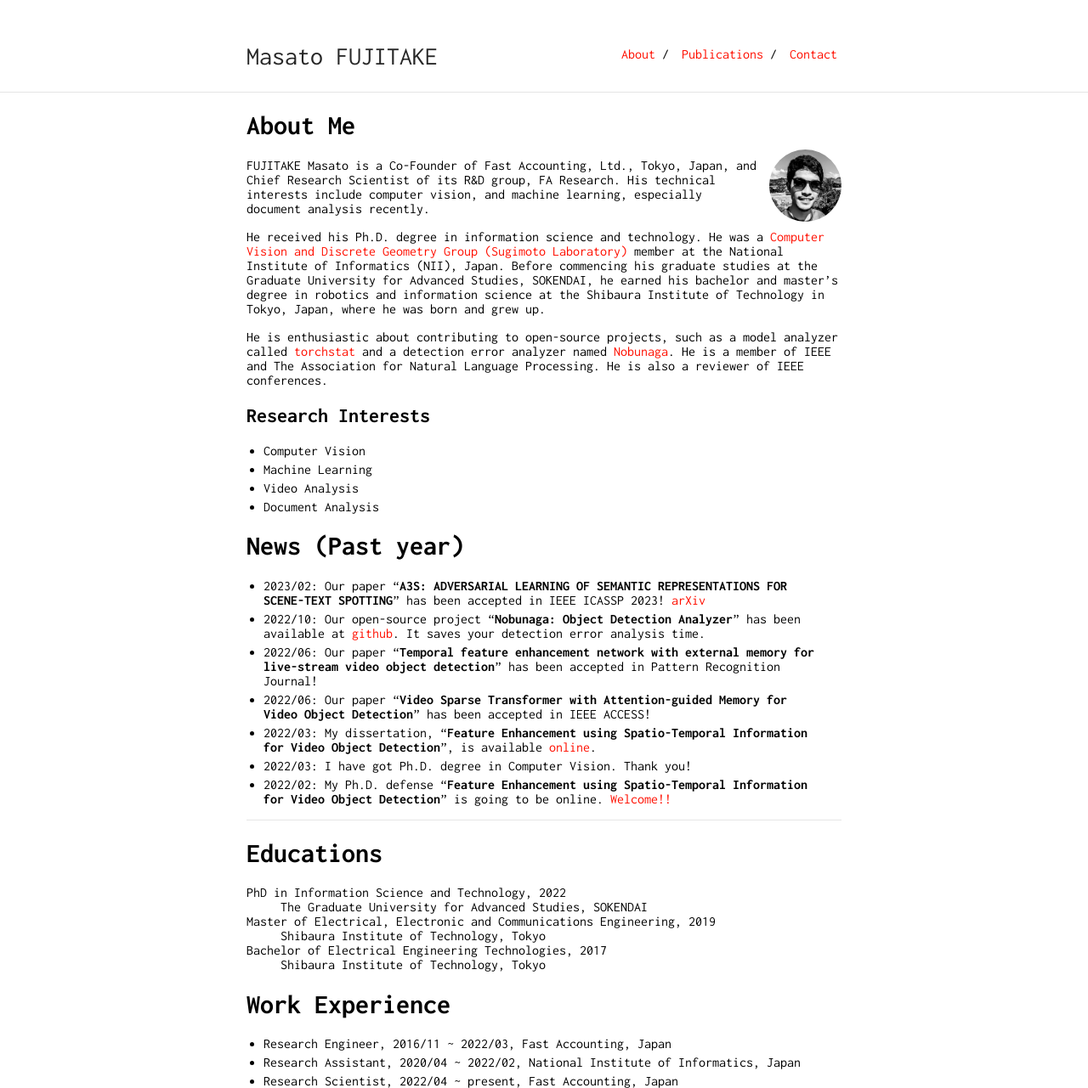
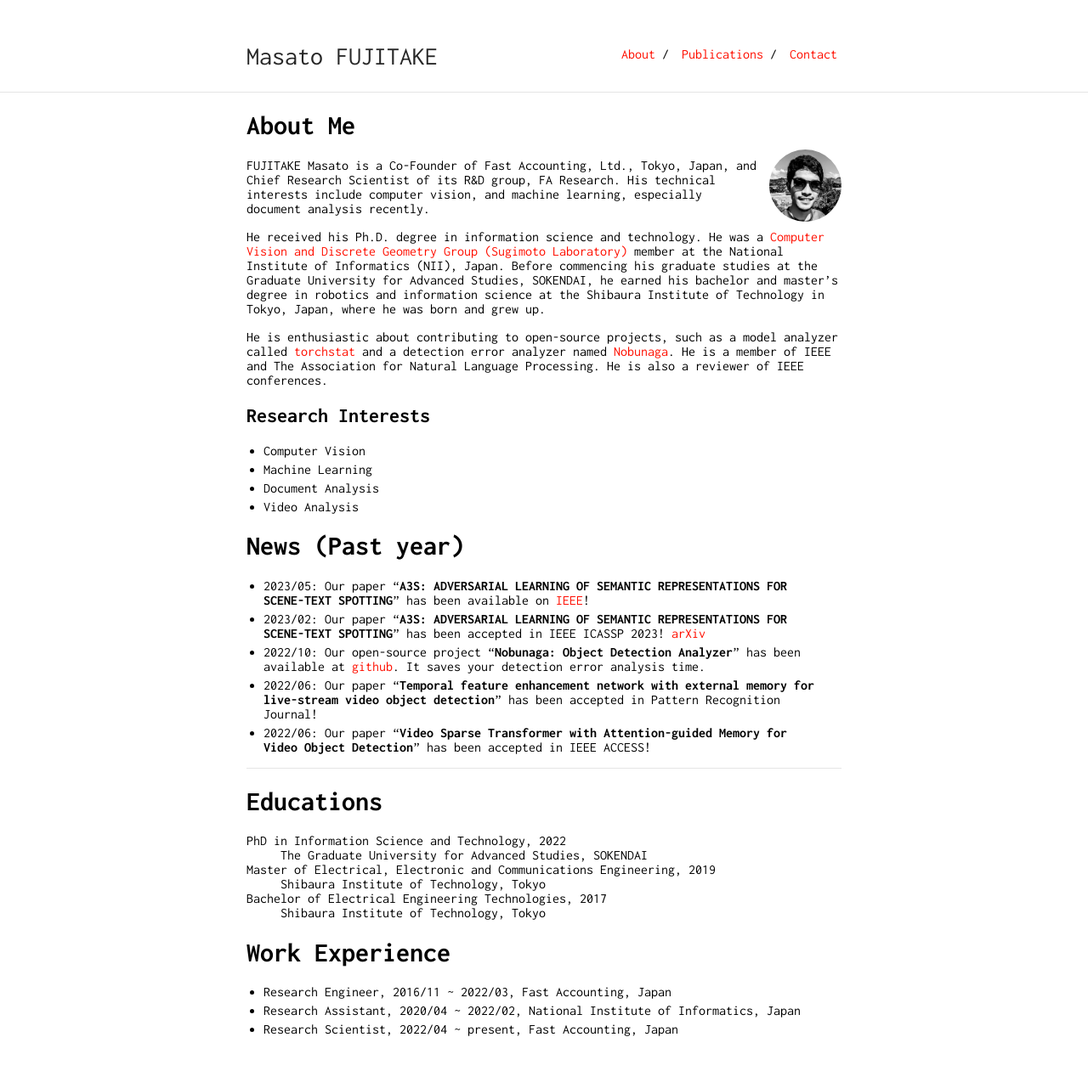
Before and after one commit to Swall0w/Swall0w.github.io, a Jekyll site: the page built from index.md, in a window 1280 px wide. Shown: the whole page at 85% size. Built offline with Jekyll 4.4.1, drawn with Linux system fonts in a browser that asks for light colours; our own code applies the rules of GitHub Pages for plain Markdown files; after the commit the page ends 1220 px from its top, so only the background shows below that.

Commit message:
Update index.md

```diff
--- a/index.md
+++ b/index.md
@@ -23,17 +23,16 @@ He is also a reviewer of IEEE conferences.
 ## Research Interests
 - Computer Vision
 - Machine Learning
+- Document Analysis
 - Video Analysis
-- Document Analysis
+
 
 # News (Past year)
+- 2023/05: Our paper "**A3S: ADVERSARIAL LEARNING OF SEMANTIC REPRESENTATIONS FOR SCENE-TEXT SPOTTING**" has been available on [IEEE](https://ieeexplore.ieee.org/abstract/document/10096434)!
 - 2023/02: Our paper "**A3S: ADVERSARIAL LEARNING OF SEMANTIC REPRESENTATIONS FOR SCENE-TEXT SPOTTING**" has been accepted in IEEE ICASSP 2023! [arXiv](https://arxiv.org/abs/2302.10641)
 - 2022/10: Our open-source project "**Nobunaga: Object Detection Analyzer**" has been available at [github](https://github.com/FastAccounting/nobunaga). It saves your detection error analysis time.
 - 2022/06: Our paper "**Temporal feature enhancement network with external memory for live-stream video object detection**" has been accepted in Pattern Recognition Journal!
 - 2022/06: Our paper "**Video Sparse Transformer with Attention-guided Memory for Video Object Detection**" has been accepted in IEEE ACCESS!
-- 2022/03: My dissertation, "**Feature Enhancement using Spatio-Temporal Information for Video Object Detection**", is available [online](https://ir.soken.ac.jp/?action=pages_view_main&active_action=repository_view_main_item_detail&item_id=6532&item_no=1&page_id=29&block_id=155).
-- 2022/03: I have got Ph.D. degree in Computer Vision. Thank you!
-- 2022/02: My Ph.D. defense "**Feature Enhancement using Spatio-Temporal Information for Video Object Detection**" is going to be online. [Welcome!!](https://www.nii.ac.jp/graduate/upload/doctor_thesis_202201.pdf)
 
 ---
 
```
